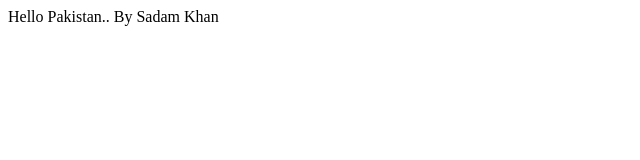
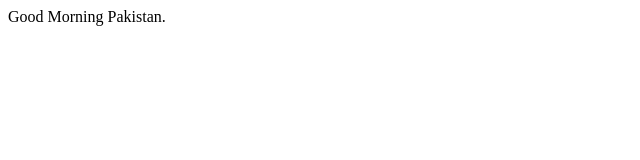
Before and after one commit to sadamccr/Bootcamp2020SampleOne, a plain HTML site: page index.html in a window 1280 px wide. Shown: the full height of the page, 0-640 px from the left. Drawn offline with Linux system fonts and the light colour scheme.

Commit message:
Update index.html

```diff
--- a/index.html
+++ b/index.html
@@ -8,7 +8,7 @@
 </head>
 
 <body>
-    Hello Pakistan.. By Sadam Khan
+    Good Morning Pakistan.
 </body>
 
 </html>
```
